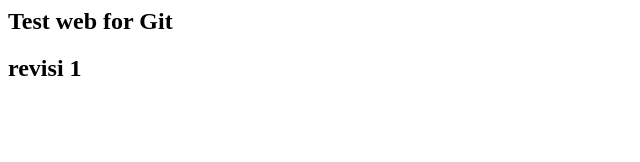
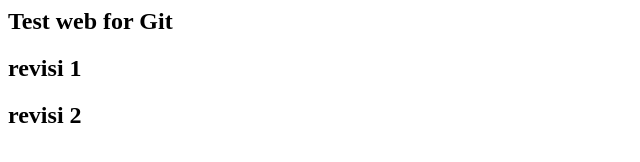
Before and after one commit to SufiyanTs/latihanCDRgit, a plain HTML site: page index.html in a window 1280 px wide. Shown: the whole page, without its empty margins (0-640 px from the left). Drawn offline with Linux system fonts and the light colour scheme.

Commit message:
commit ketiga

```diff
--- a/index.html
+++ b/index.html
@@ -5,7 +5,7 @@
 	<body>
 		<h2>Test web for Git</h2>
 		 <h2>revisi 1</h2>
-
+		 <h2>revisi 2</h2>
 	</body>
 
 
```
